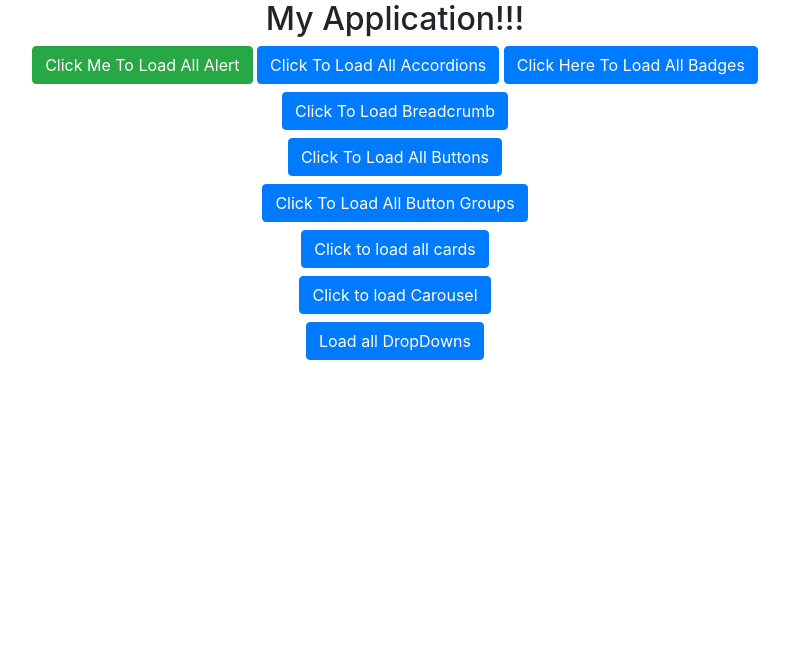
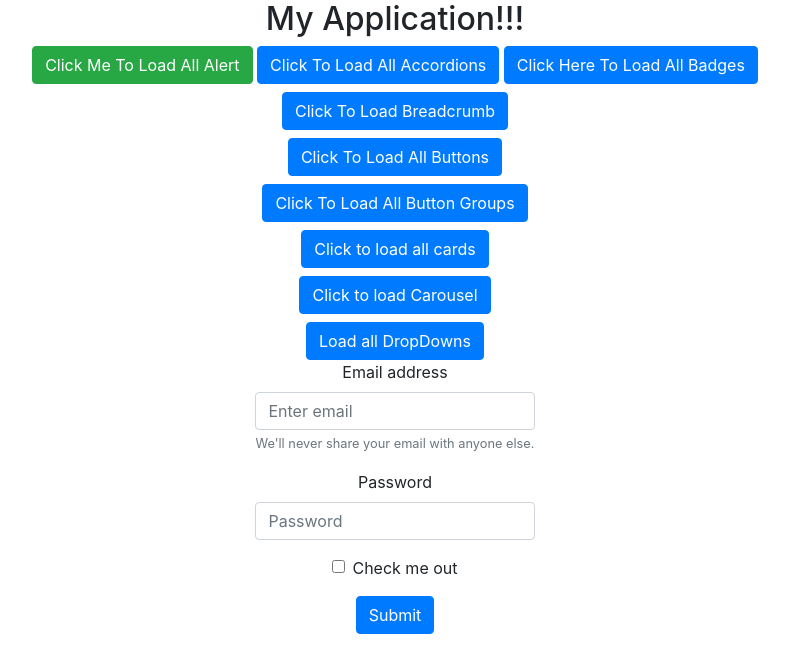
Before and after one commit to Khwajapasha/Boosrtrap-Practice, a React (Create React App) app: page / in a window 1280 px wide. Shown: the top 672 px of the page, without its empty margins (245-1034 px from the left). Built offline with nearby package versions, Linux system fonts and the light colour scheme.

Commit message:
Implemented basics of form

```diff
--- /dev/null
+++ b/src/Component/MainBodySection/FormComponent/AllForms.jsx
@@ -0,0 +1,10 @@
+import React from "react";
+import { FormBasic } from "./FormBasic";
+
+export const AllForms = () => {
+  return (
+    <div>
+      <FormBasic />
+    </div>
+  );
+};
--- /dev/null
+++ b/src/Component/MainBodySection/FormComponent/FormBasic.jsx
@@ -0,0 +1,35 @@
+import React from "react";
+import { Form, Button } from "react-bootstrap";
+export const FormBasic = () => {
+  return (
+    <div
+      style={{
+        display: "flex",
+        justifyContent: "center",
+        alignItems: "center",
+      }}
+    >
+      {" "}
+      <Form>
+        <Form.Group controlId="formBasicEmail">
+          <Form.Label>Email address</Form.Label>
+          <Form.Control type="email" placeholder="Enter email" />
+          <Form.Text className="text-muted">
+            We'll never share your email with anyone else.
+          </Form.Text>
+        </Form.Group>
+
+        <Form.Group controlId="formBasicPassword">
+          <Form.Label>Password</Form.Label>
+          <Form.Control type="password" placeholder="Password" />
+        </Form.Group>
+        <Form.Group controlId="formBasicCheckbox">
+          <Form.Check type="checkbox" label="Check me out" />
+        </Form.Group>
+        <Button variant="primary" type="submit">
+          Submit
+        </Button>
+      </Form>
+    </div>
+  );
+};
--- a/src/Component/MainBodySection/MainBodySection.jsx
+++ b/src/Component/MainBodySection/MainBodySection.jsx
@@ -3,11 +3,12 @@ import { AllAccordions } from "./AccordionComponent/AllAccordions";
 import { AllAlert } from "./AlertComponent/AllAlert";
 import { AllBadges } from "./BadgesComponent/AllBadges";
 import { AllBreadcrumb } from "./BreadcrumbsComponent/AllBreadcrumb";
-import {AllButtons} from "./ButtonComponent/AllButtons"
-import {AllGroupsButton} from "./ButtonsGroupsComponent/AllGroupsButton"
+import { AllButtons } from "./ButtonComponent/AllButtons";
+import { AllGroupsButton } from "./ButtonsGroupsComponent/AllGroupsButton";
 import { AllCards } from "./CardsComponent/AllCards";
-import { AllCarousel } from "./CarouselsComponent/AllCarousel"
+import { AllCarousel } from "./CarouselsComponent/AllCarousel";
 import { AllDropDown } from "./DropDownComponent/AllDropDown";
+import { AllForms } from "./FormComponent/AllForms";
 export const MainBodySection = () => {
   return (
     <div>
@@ -17,9 +18,10 @@ export const MainBodySection = () => {
       <AllBreadcrumb />
       <AllButtons />
       <AllGroupsButton />
-      <AllCards/>
-      <AllCarousel/>
-      <AllDropDown/>
+      <AllCards />
+      <AllCarousel />
+      <AllDropDown />
+      <AllForms />
     </div>
   );
 };
```
